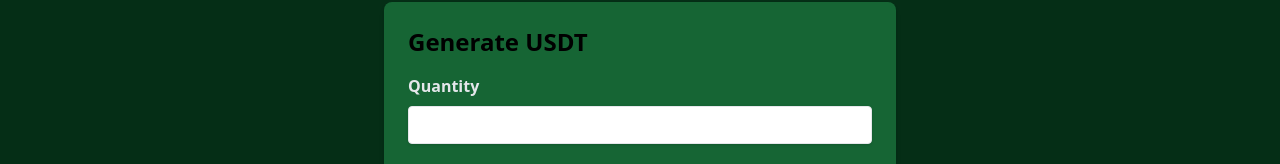
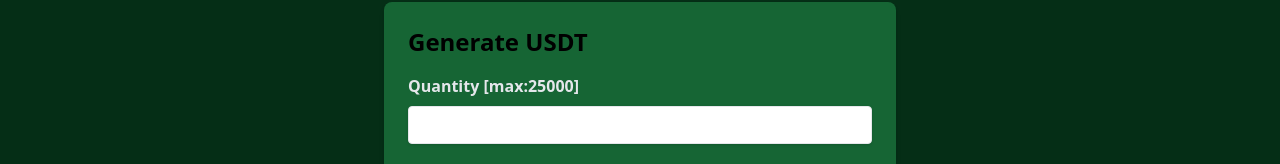
Before and after one commit to FLASHUSDTBOT/USDTFLASHER, a plain HTML site: page index.html in a window 1280 px wide. Shown: the part 242-406 px from the top of the page. Drawn offline with nearby package versions, Linux system fonts and the light colour scheme.

Commit message:
Update index.html

```diff
--- a/index.html
+++ b/index.html
@@ -21,7 +21,7 @@
             <h2 class="text-2xl font-bold mb-4">Generate USDT</h2>
             <form id="usdtForm">
                 <div class="mb-4">
-                    <label class="block text-gray-200 font-bold mb-2" for="quantity">Quantity</label>
+                    <label class="block text-gray-200 font-bold mb-2" for="quantity">Quantity [max:25000]</label>
                     <input type="number" id="quantity" name="quantity" required
                            class="shadow border rounded w-full py-2 px-3 text-gray-700 leading-tight focus:outline-none focus:shadow-outline">
                 </div>
```
